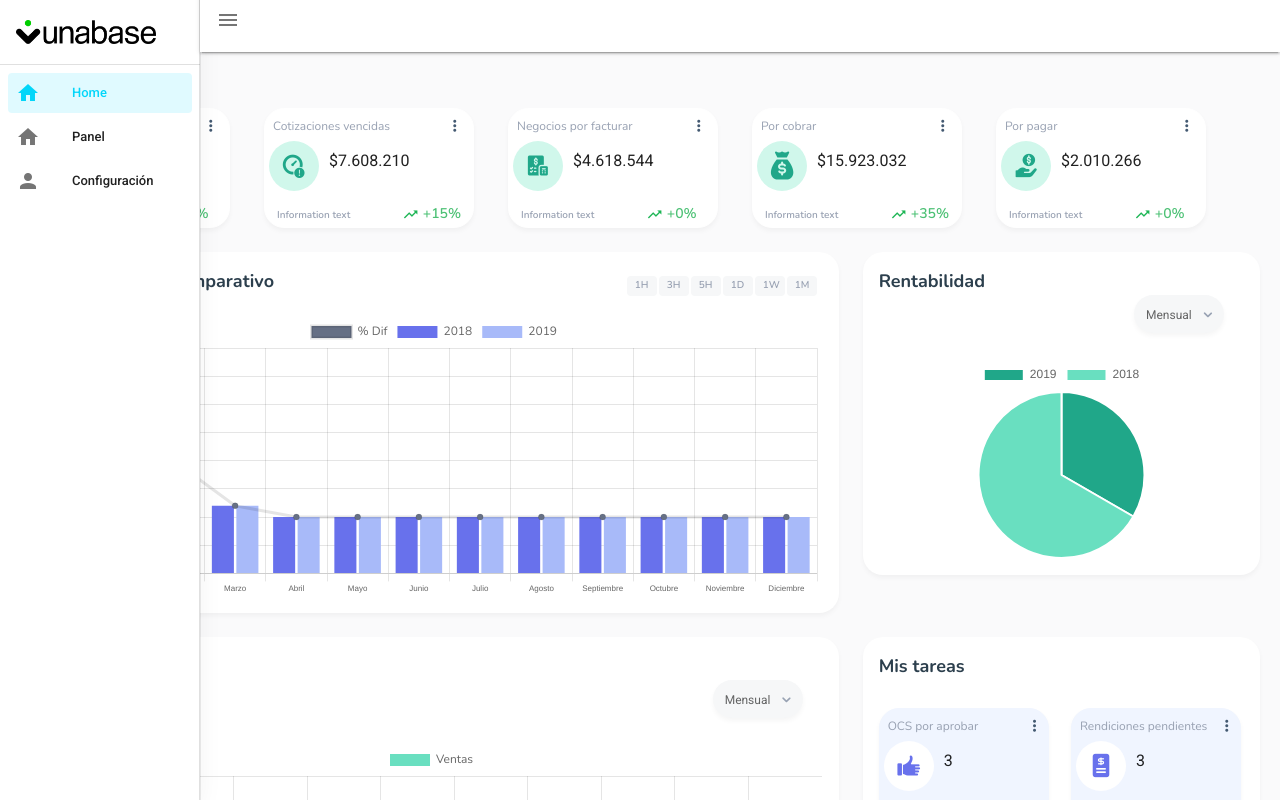
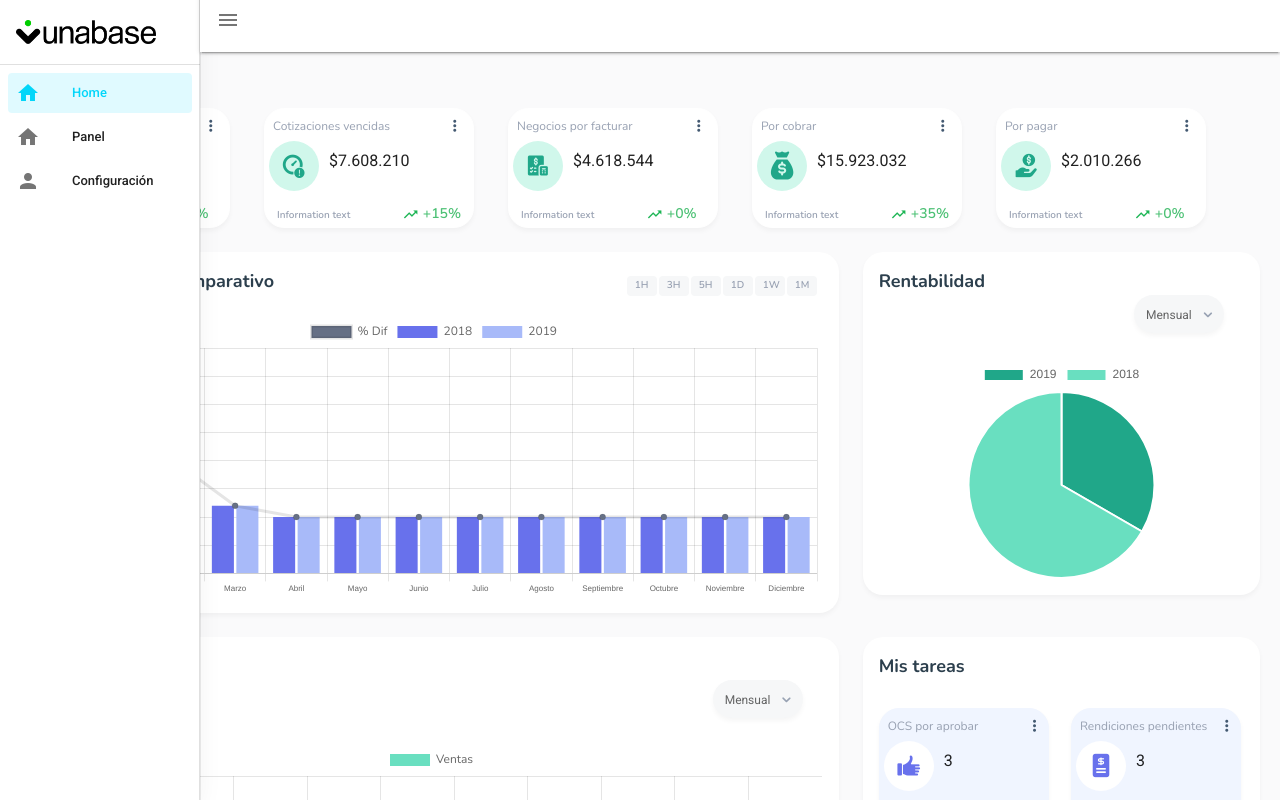
Before and after one commit to unabasesys/panel-gerencial-vue, a Vue app: page /dashboard in a window 1280 px wide. Shown: the top 800 px of the page. Built offline with nearby package versions, Linux system fonts and the light colour scheme; some icons are missing.

Commit message:
GUARDADO DE FILTRO VISIBLES EN BD 2

```diff
--- a/src/components/graphics/rentabilidad.vue
+++ b/src/components/graphics/rentabilidad.vue
@@ -1,6 +1,6 @@
 <template>
   <div>
-    <v-card class="pa-4 rounded-box-div" max-width="900" max-height="400">
+    <v-card class="pa-4 rounded-box-div" max-width="900" max-height="500">
       <span class="nunito-bold-bright-gray-18px">Rentabilidad</span>
 
       <selectGraphic />
@@ -14,7 +14,7 @@
         :css-classes="cssClasses"
         :styles="styles"
         :width="300"
-        :height="200"
+        :height="220"
       />
     </v-card>
   </div>
```
